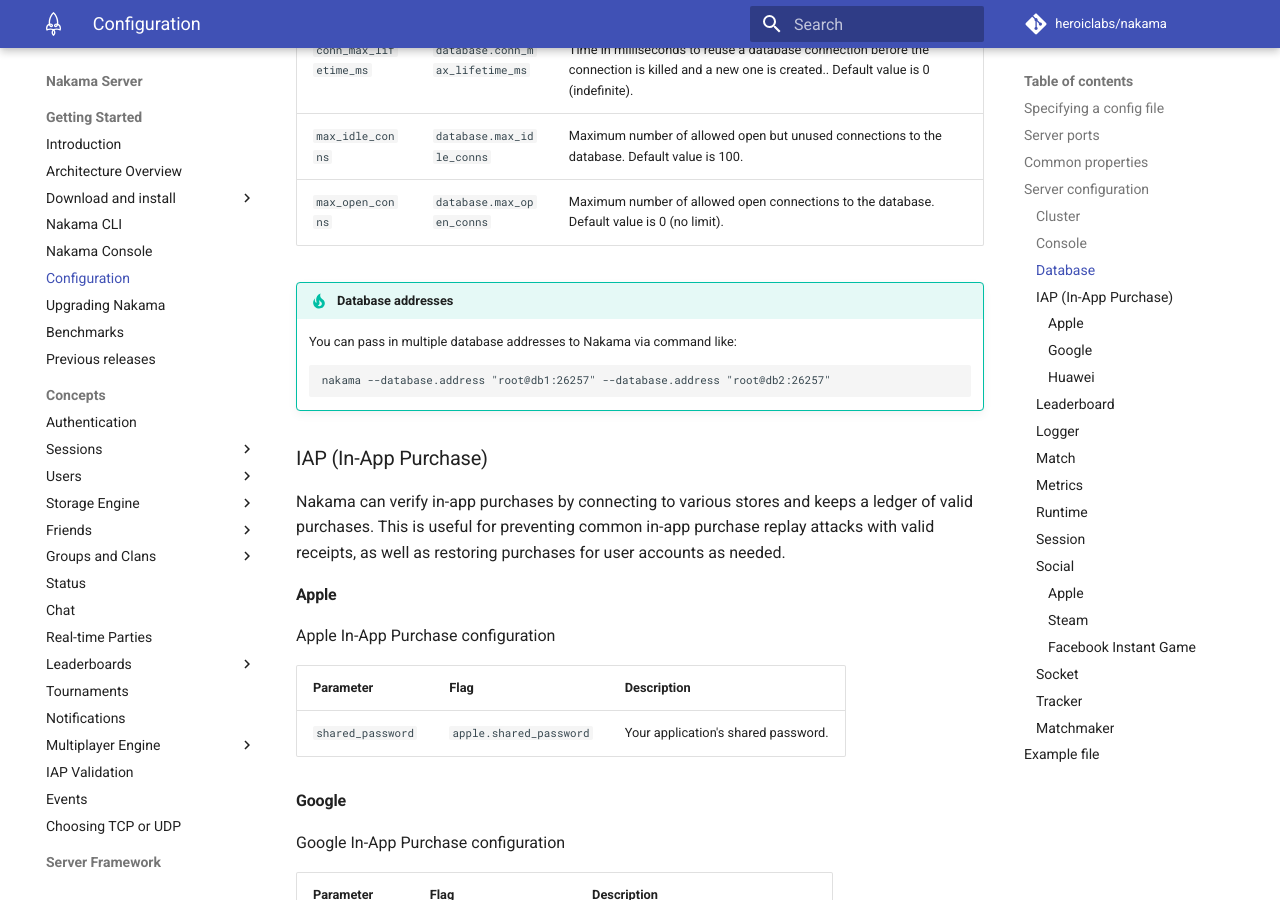
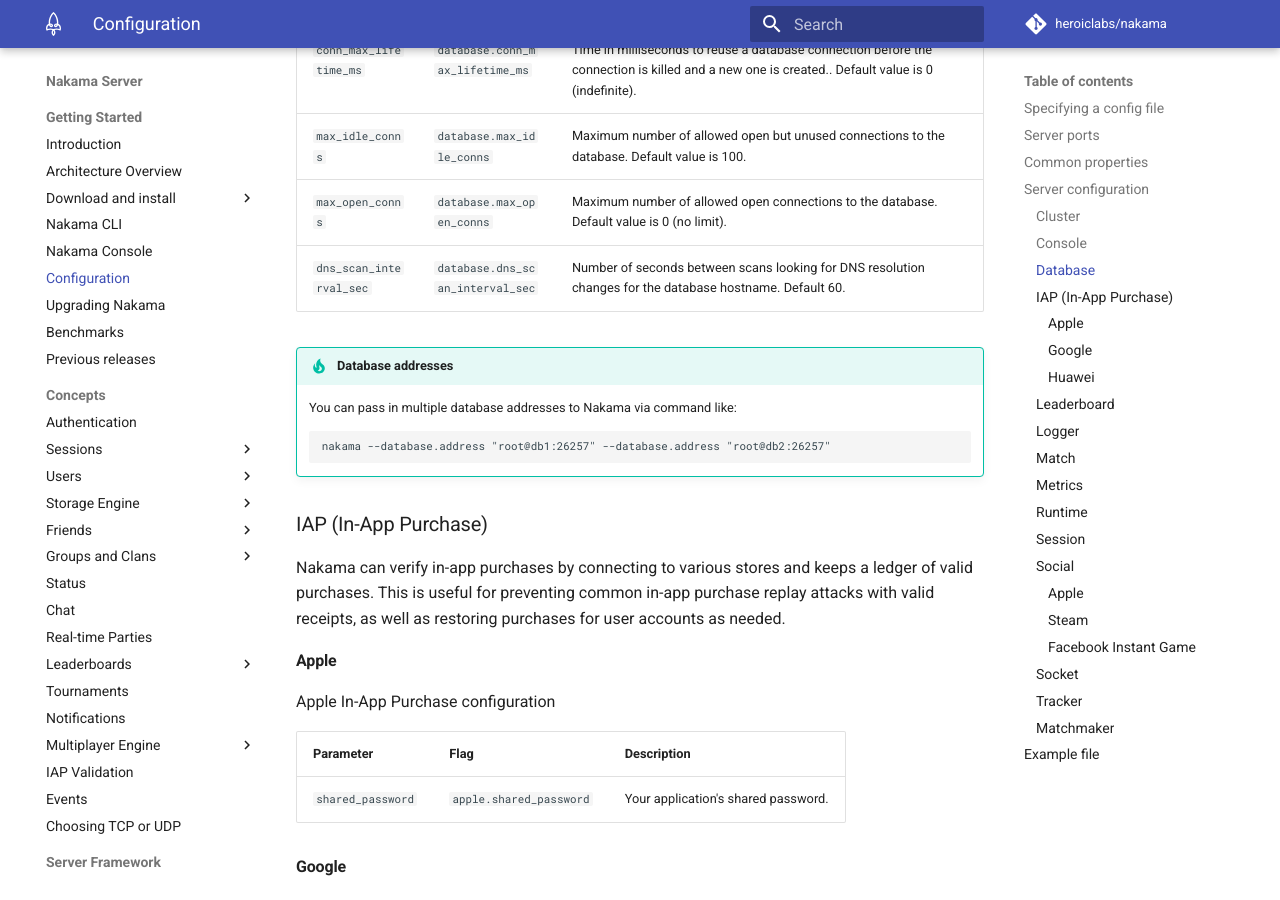
Before and after one commit to heroiclabs/nakama-docs, an MkDocs documentation site: the page built from docs/nakama/getting-started/configuration.md, in a window 1280 px wide and 900 px high, scrolled down 4618 px. Built offline with MkDocs 1.6.1 and Material for MkDocs 9.7.7, drawn with Linux system fonts in a browser that asks for light colours; comment, search, counter and statistics services are not loaded.

Commit message:
3.10 updates

```diff
--- a/docs/nakama/getting-started/configuration.md
+++ b/docs/nakama/getting-started/configuration.md
@@ -111,6 +111,7 @@
 | <a class="anchor" id="database.conn_max_lifetime_ms"></a>`conn_max_lifetime_ms` | `database.conn_max_lifetime_ms` | Time in milliseconds to reuse a database connection before the connection is killed and a new one is created.. Default value is 0 (indefinite).
 | <a class="anchor" id="database.max_idle_conns"></a>`max_idle_conns` | `database.max_idle_conns` | Maximum number of allowed open but unused connections to the database. Default value is 100.
 | <a class="anchor" id="database.max_open_conns"></a>`max_open_conns` | `database.max_open_conns` | Maximum number of allowed open connections to the database. Default value is 0 (no limit).
+| <a class="anchor" id="database.dns_scan_interval_sec"></a>`dns_scan_interval_sec` | `database.dns_scan_interval_sec` | Number of seconds between scans looking for DNS resolution changes for the database hostname. Default 60.
 
 !!! tip "Database addresses"
     You can pass in multiple database addresses to Nakama via command like:
```
